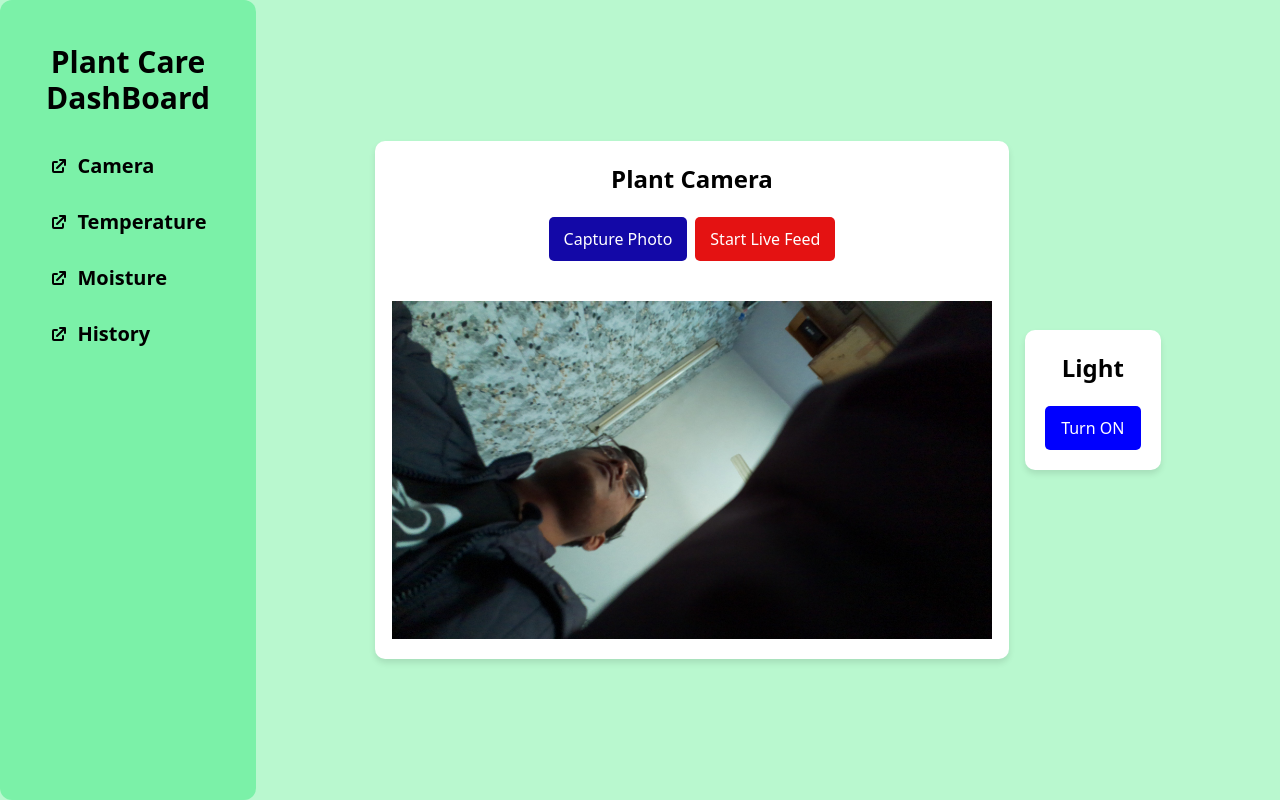
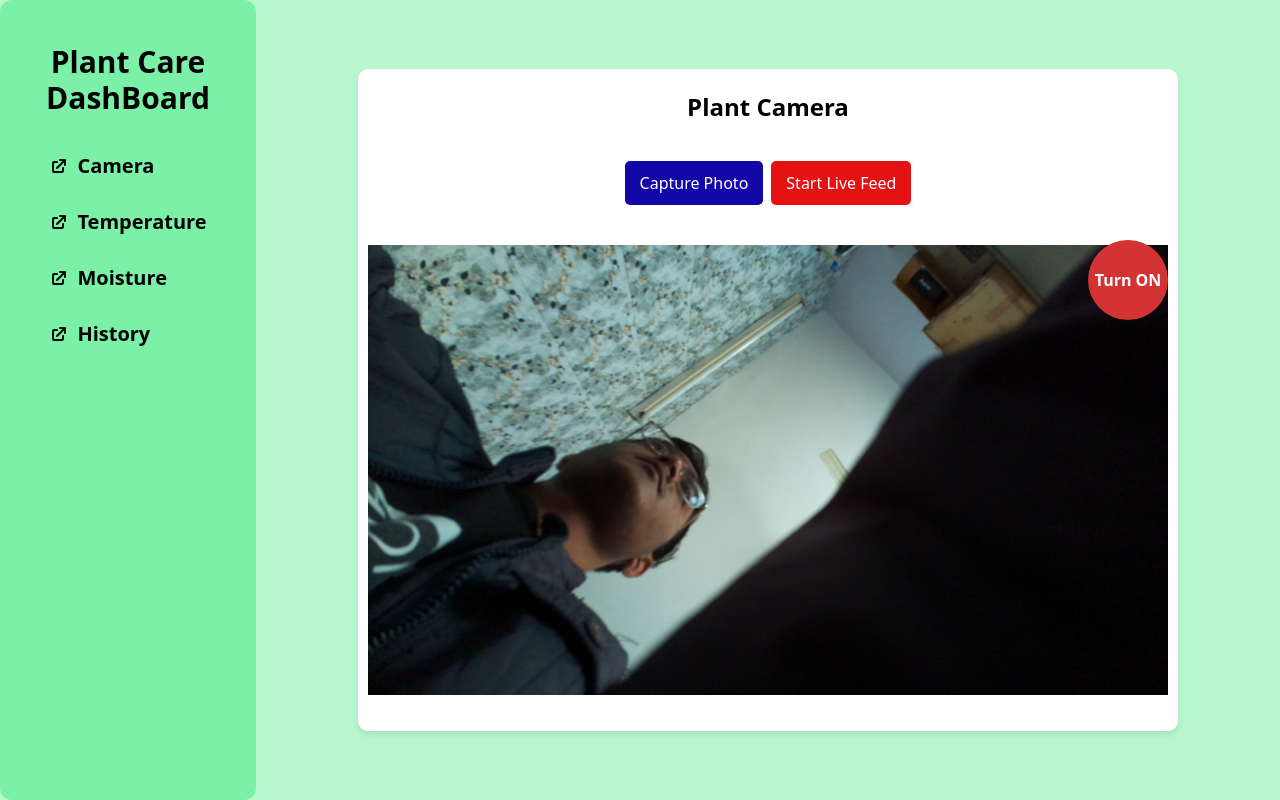
Before and after one commit to kartik912/plant-health, a React (Vite) app in the folder frontend/: page / in a window 1280 px wide. Built offline with nearby package versions, Linux system fonts and the light colour scheme.

Commit message:
made change in light control

```diff
--- a/frontend/src/App.jsx
+++ b/frontend/src/App.jsx
@@ -53,7 +53,7 @@ const SensorDashboard = () => {
 
   return (
     <>
-    <div className="grid md:grid-rows-1 md:grid-cols-[max-content_1fr] min-h-[100vh] md:h-[100vh] bg-green-200">
+    <div className="relative grid grid-rows-[max-content_1fr] md:grid-rows-1 md:grid-cols-[max-content_1fr] min-h-[100vh] md:h-[100vh] gap-4 md:gap-0 bg-green-200">
       <NavBar/>
       <div className="flex justify-center md:items-center">
         <Routes>
--- a/frontend/src/SensorDashboard.css
+++ b/frontend/src/SensorDashboard.css
@@ -42,18 +42,6 @@
   margin-bottom: 20px;
 }
 
-.status-indicator {
-  width: 80px;
-  height: 80px;
-  border-radius: 50%;
-  display: flex;
-  justify-content: center;
-  align-items: center;
-  font-weight: bold;
-  font-size: 1rem;
-  color: white;
-  margin: 0 auto;
-}
 
 .status-indicator.off {
   background: rgb(212, 51, 51);
@@ -82,6 +70,7 @@
   font-size: 1rem;
   color: white;
   cursor: pointer;
+  /* border-radius: 50%; */
 }
 .button.stop-button {
   background-color: #e41212;
--- a/frontend/src/components/LightControl.jsx
+++ b/frontend/src/components/LightControl.jsx
@@ -1,10 +1,13 @@
 import React, { useState } from "react";
 
-const LightControl = () => {
+const LightControl = (props) => {
   const [lightStatus, setLightStatus] = useState("OFF");
   const [lightData, setLightData] = useState([]);
 
+  const {isLiveStreaming, liveStreamImage} = props;
   const toggleLight = async () => {
+
+
     try {
       const response = await fetch("http://127.0.0.1:5000/toggle_relay", {
         method: "POST",
@@ -64,37 +67,15 @@ const LightControl = () => {
   return (
     <>
       {/* Light Control Panel */}
-      <div className="panel text-center">
-        <h2 className="panel-title">Light</h2>
+      <div className={`absolute ${ isLiveStreaming && liveStreamImage ? "top-[20%]" : "top-[30%]"} md:left-[85%] z-20`}>
         <div className="panel-content items-center">
           {/* <div className={`status-indicator ${lightStatus.toLowerCase()}`}>
             {lightStatus}
           </div> */}
-          <button onClick={toggleLight} className="button toggle-button w-[6rem]">
+          <button onClick={toggleLight} className={`status-indicator ${lightStatus.toLowerCase()} w-[5rem] h-[5rem] rounded-full shrink-0 grow-0 text-white cursor-pointer border-none toggle-button font-semibold`}>
             {lightStatus === "ON" ? "Turn OFF" : "Turn ON"}
           </button>
-          {/* <div className="history">
-            <div className="history-header">
-              <h3>Light History</h3>
-              <button
-                onClick={deleteLightHistory}
-                className="button clear-button"
-              >
-                Clear History
-              </button>
-            </div>
-            <ul>
-              {lightData.length ? (
-                lightData.map((data) => (
-                  <li key={data.id}>
-                    {data.status} at {data.date}
-                  </li>
-                ))
-              ) : (
-                <li>No light history available.</li>
-              )}
-            </ul>
-          </div> */}
+
         </div>
       </div>
     </>
--- a/frontend/src/components/NavBar.jsx
+++ b/frontend/src/components/NavBar.jsx
@@ -4,11 +4,11 @@ import { HiExternalLink } from "react-icons/hi";
 const NavBar = () => {
 
   return (
-    <div className='flex flex-col items-center bg-green-300 w-[100%] h-[25vh] md:min-w-[20vw] md:h-full md:rounded-xl'>
+    <div className={`flex flex-col items-center bg-green-300 w-[100%]  md:min-w-[20vw] md:h-full md:rounded-xl`}>
         <div className="left text-center p-4">
             <h1 className='mt-7 text-2xl md:text-3xl font-bold'>Plant Care <br /> DashBoard</h1>
         </div>
-        <div className="right md:mt-5 gap-3 flex md:flex-col text-center md:text-xl">
+        <div className="right md:mt-5 gap-3 flex md:flex-col text-center md:text-xl flex-wrap justify-center">
             <Link to="/" className='font-semibold mb-4 flex items-center md:gap-2'><HiExternalLink /> Camera</Link>
             <Link to="/temp" className='font-semibold mb-4 flex items-center md:gap-2'><HiExternalLink /> Temperature</Link>
             <Link to="/moist" className='font-semibold mb-4 flex items-center md:gap-2'><HiExternalLink /> Moisture</Link>
--- a/frontend/src/components/PlantCamera.jsx
+++ b/frontend/src/components/PlantCamera.jsx
@@ -69,11 +69,11 @@ const PlantCamera = () => {
 
 
   return (
-    <div className="flex items-center justify-center flex-col-reverse md:flex-row gap-4 m-4">
+    <div className="flex max-w-[80%] items-center justify-center flex-col-reverse md:flex-row gap-4">
       {/* Photo and live stream panel */}
-      <div className="panel w-[80%] overflow-hidden  flex items-center flex-col">
+      <div className="panel overflow-hidden  flex items-center flex-col">
         <h2 className="panel-title">Plant Camera</h2>
-        <div className="panel-content flex flex-col gap-10">
+        <div className="panel-content flex flex-col gap-10 overflow-hidden m-4">
           <div className="camera-controls flex justify-center gap-2">
             {!isCapturing && (
             <button
@@ -105,8 +105,7 @@ const PlantCamera = () => {
                 // src={capturedPhoto}
                 src={img1}
                 alt="Captured Plant"
-                // style={{ maxWidth: "500px", height: "auto" }}
-                className="md:max-w-[600px]"
+                className="md:max-w-[800px]"
               />
             </div>
           )}
@@ -118,7 +117,6 @@ const PlantCamera = () => {
                 // src={liveStreamImage}
                 src={img1}
                 alt="Live Plant Feed"
-                // style={{ maxWidth: "60rem", height: "auto" }}
                 className="w-[80%] max-w-[60rem] "
               />
               <button
@@ -129,7 +127,7 @@ const PlantCamera = () => {
           )}
         </div>
       </div>
-      <LightControl/>
+      <LightControl isLiveStreaming={isLiveStreaming} liveStreamImage={liveStreamImage}/>
     </div>
   );
 };
```
